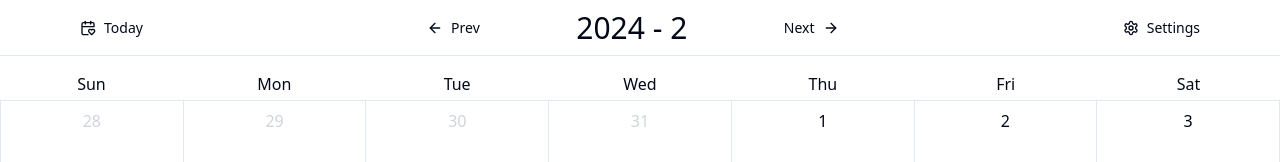
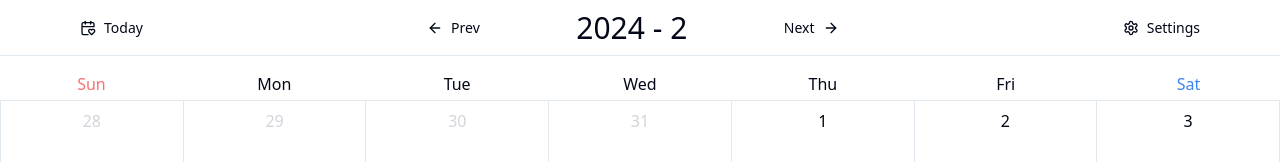
Before and after one commit to sitogi/calendar-memo, a React (Vite) app: page /month in a window 1280 px wide. Shown: the top 162 px of the page. Built offline with nearby package versions, Linux system fonts and the light colour scheme.

Commit message:
土日に色を付与

```diff
--- a/src/features/MonthCalendar/index.tsx
+++ b/src/features/MonthCalendar/index.tsx
@@ -69,7 +69,10 @@ export const MonthCalendar = (): JSX.Element => {
       <div className="grid grid-cols-7 h-8">
         {weekdays.map((weekday) => {
           return (
-            <div key={weekday} className="text-center">
+            <div
+              key={weekday}
+              className={cn('text-center', weekday === 'Sat' && 'text-blue-500', weekday === 'Sun' && 'text-red-400')}
+            >
               {weekday}
             </div>
           );
```
